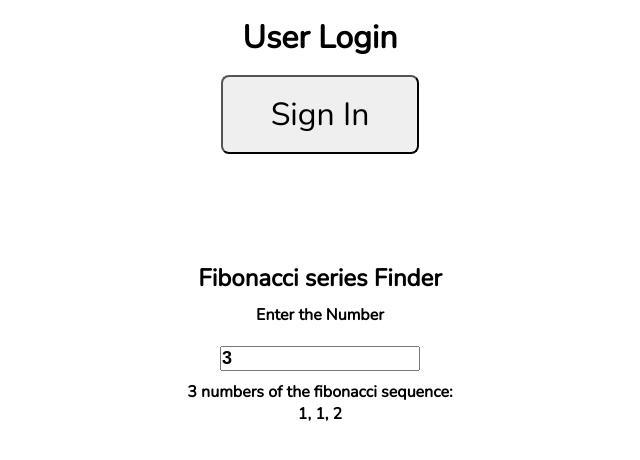
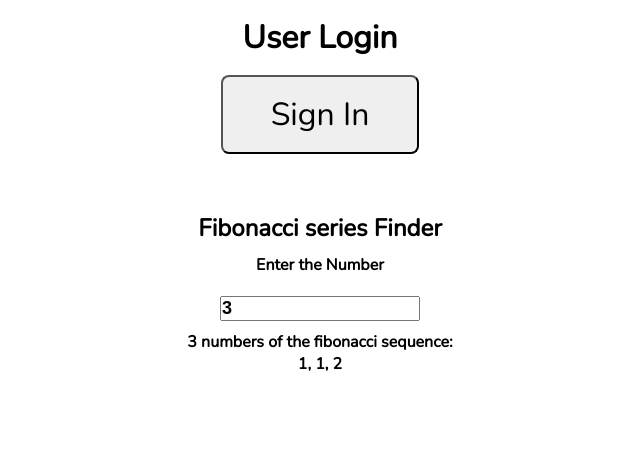
Before and after one commit to jafar99/Fibonacci-Series, a React (Create React App) app: page / in a window 1280 px wide. Shown: the top 460 px of the page, without its empty margins (320-960 px from the left). Built offline with nearby package versions, Linux system fonts and the light colour scheme; no server answers.

Commit message:
Heading changed

```diff
--- a/src/components/Profile.js
+++ b/src/components/Profile.js
@@ -8,7 +8,7 @@ const Profile = () => {
         isAuthenticated && (
             <article className='column'>
 
-                <h2>User Name : {user?.name}</h2>
+                <h2>Welcome {user?.name}</h2>
 
             </article>
         )
--- a/src/index.css
+++ b/src/index.css
@@ -62,7 +62,7 @@ img {
 }
 
 .header{
-  margin-top : 100px;
+  margin-top : 50px;
 }
 
 .fib{
```
